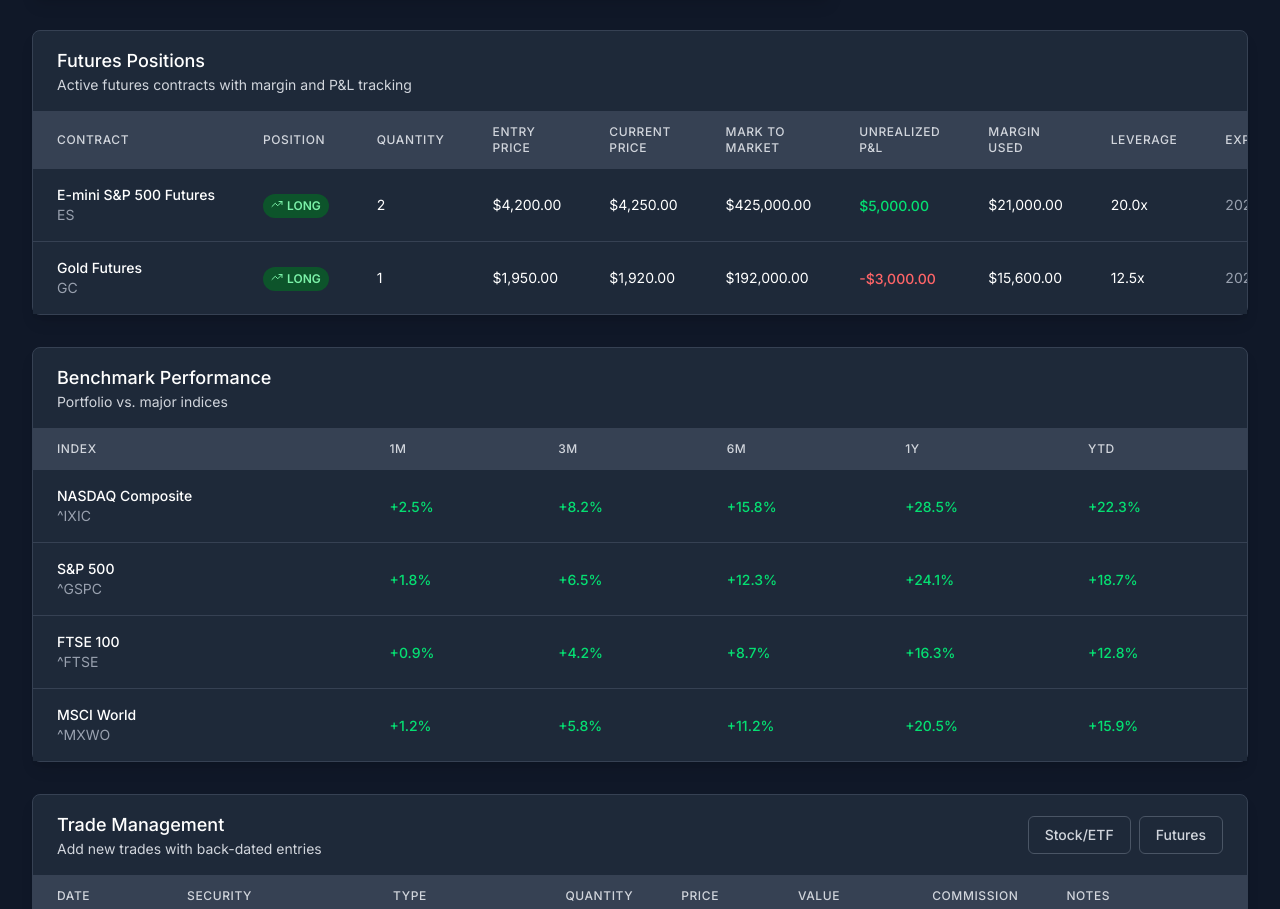
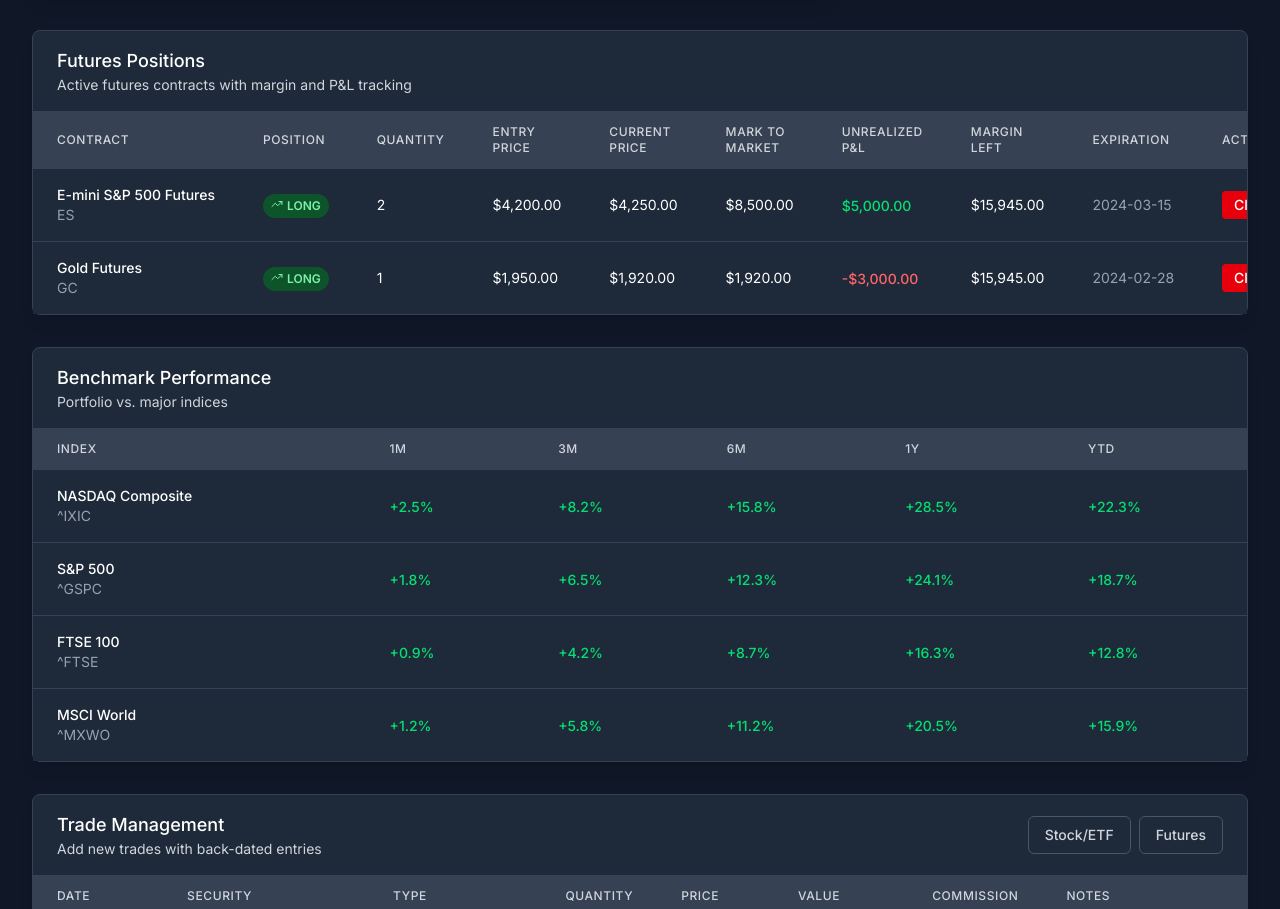
Before and after one commit to darshanvikramshivadas/portfolio-reporting, a Next.js app: page / in a window 1280 px wide. Shown: the part 1117-2026 px from the top of the page. Built offline with nearby package versions, Linux system fonts and the light colour scheme.

Commit message:
save point 3

```diff
--- a/src/app/page.tsx
+++ b/src/app/page.tsx
@@ -758,9 +758,9 @@ export default function PortfolioDashboard() {
                      <th className="px-6 py-3 text-left text-xs font-medium text-gray-300 uppercase tracking-wider">Current Price</th>
                      <th className="px-6 py-3 text-left text-xs font-medium text-gray-300 uppercase tracking-wider">Mark to Market</th>
                      <th className="px-6 py-3 text-left text-xs font-medium text-gray-300 uppercase tracking-wider">Unrealized P&L</th>
-                    <th className="px-6 py-3 text-left text-xs font-medium text-gray-300 uppercase tracking-wider">Margin Used</th>
-                    <th className="px-6 py-3 text-left text-xs font-medium text-gray-300 uppercase tracking-wider">Leverage</th>
+                     <th className="px-6 py-3 text-left text-xs font-medium text-gray-300 uppercase tracking-wider">Margin Left</th>
                      <th className="px-6 py-3 text-left text-xs font-medium text-gray-300 uppercase tracking-wider">Expiration</th>
+                     <th className="px-6 py-3 text-left text-xs font-medium text-gray-300 uppercase tracking-wider">Action</th>
                    </tr>
                  </thead>
                  <tbody className="bg-gray-800 divide-y divide-gray-700">
@@ -781,15 +781,22 @@ export default function PortfolioDashboard() {
                        <td className="px-6 py-4 whitespace-nowrap text-sm text-white">{position.quantity}</td>
                        <td className="px-6 py-4 whitespace-nowrap text-sm text-white">{formatCurrency(position.entryPrice)}</td>
                        <td className="px-6 py-4 whitespace-nowrap text-sm text-white">{formatCurrency(position.currentPrice)}</td>
-                      <td className="px-6 py-4 whitespace-nowrap text-sm text-white">{formatCurrency(position.markToMarket)}</td>
+                        <td className="px-6 py-4 whitespace-nowrap text-sm text-white">{formatCurrency(position.quantity * position.currentPrice)}</td>
                        <td className="px-6 py-4 whitespace-nowrap">
                          <span className={`text-sm font-medium ${getGainLossColor(position.unrealizedPnL)}`}>
                            {formatCurrency(position.unrealizedPnL)}
                          </span>
                        </td>
-                      <td className="px-6 py-4 whitespace-nowrap text-sm text-white">{formatCurrency(position.marginUsed)}</td>
-                      <td className="px-6 py-4 whitespace-nowrap text-sm text-white">{position.leverage.toFixed(1)}x</td>
+                       <td className="px-6 py-4 whitespace-nowrap text-sm text-white">{formatCurrency(portfolioSummary.availableMargin)}</td>
                        <td className="px-6 py-4 whitespace-nowrap text-sm text-gray-400">{position.expirationDate}</td>
+                       <td className="px-6 py-4 whitespace-nowrap">
+                         <button
+                           onClick={() => closeFuturesPosition(position.id)}
+                           className="px-3 py-1 text-sm font-medium text-white bg-red-600 rounded hover:bg-red-700"
+                         >
+                           Close
+                         </button>
+                       </td>
                      </tr>
                    ))}
                  </tbody>
```
Lines whose indentation alone changed are shown as unchanged.
